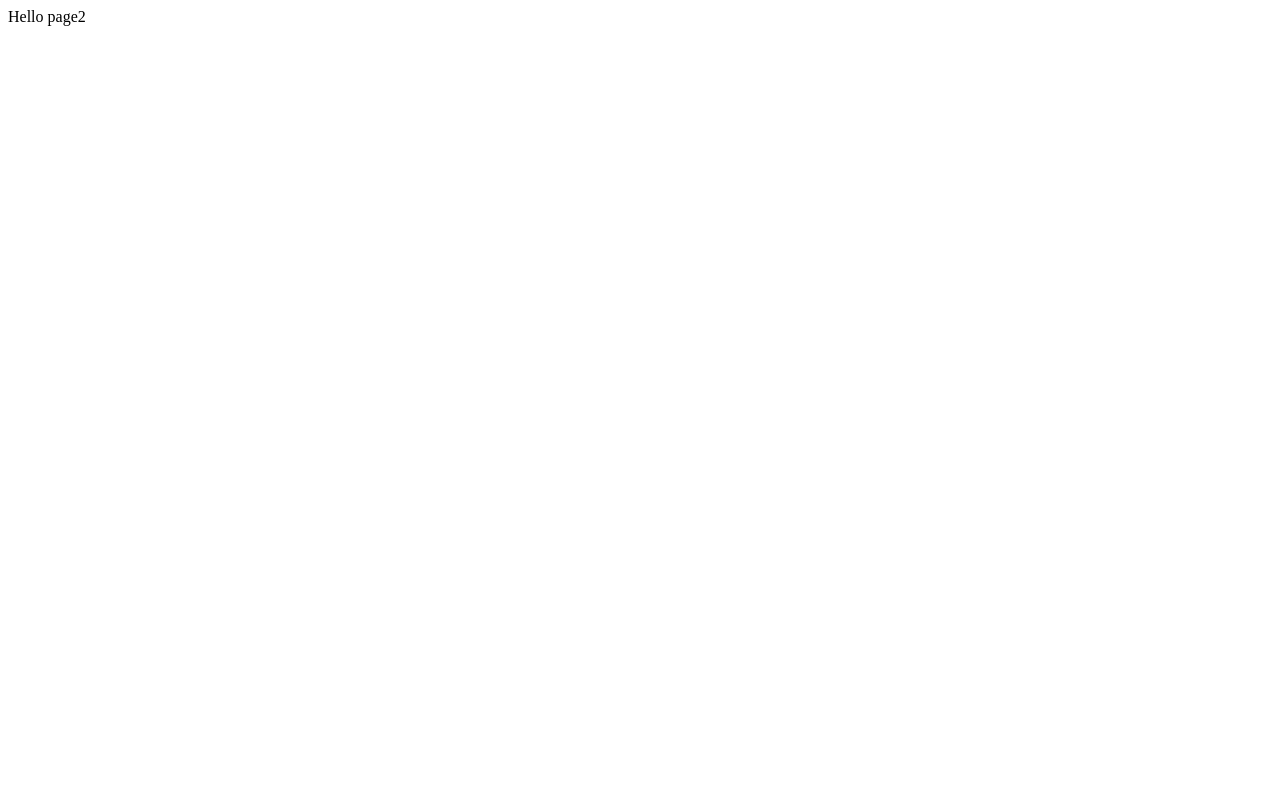
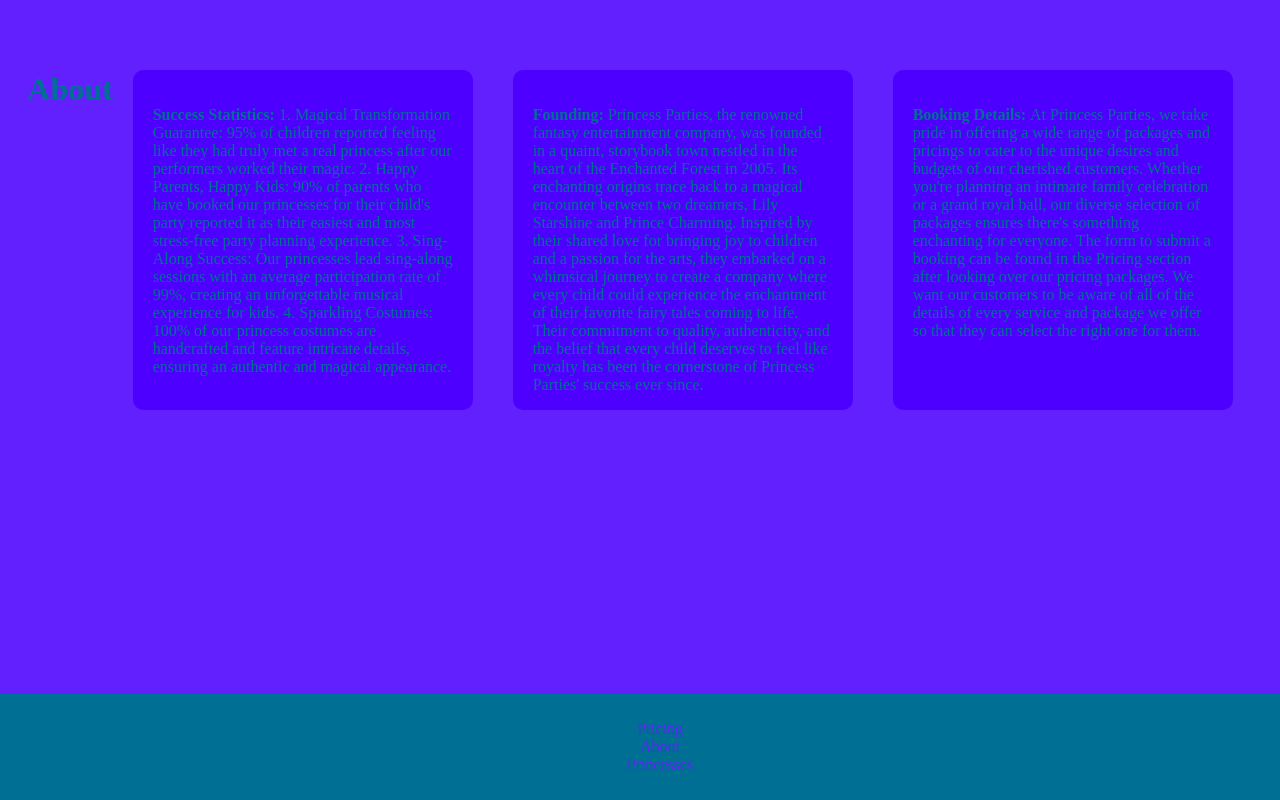
Before and after one commit to kpunsalan8/kpunsalan8.github.io, a plain HTML site: page page2.html in a window 1280 px wide. Drawn offline with Linux system fonts and the light colour scheme.

Commit message:
Update page2.html Make About page

```diff
--- a/page2.html
+++ b/page2.html
@@ -1 +1,104 @@
-Hello page2
+<!DOCTYPE html>
+<html>
+<head>
+    <title>Princess Parties</title>
+    <style>
+        body {
+            margin: 0;
+            padding: 0;
+            display: flex;
+            flex-direction: column;
+            align-items: center;
+            text-align: center;
+            background-color: #6320ff;
+            color: #006f94;
+        }
+
+        nav ul {
+            list-style-type: none;
+            padding: 0;
+            margin: 0;
+        }
+
+        nav ul li {
+            display: inline;
+            margin: 0 10px;
+        }
+
+        main {
+            margin-top: 50px;
+            display: flex;
+            flex-wrap: wrap;
+            justify-content: center;
+        }
+
+        .box {
+            width: 300px;
+            height: 300px;
+            background-color: #4d00ff;
+            margin: 20px;
+            padding: 20px;
+            border-radius: 10px;
+            text-align: left;
+        }
+
+        footer {
+            position: absolute;
+            bottom: 0;
+            width: 100%;
+            background-color: #006f94;
+            padding: 10px 0;
+        }
+
+        footer a {
+            color: #6320ff;
+            text-decoration: none;
+            margin: 0 10px;
+        }
+    </style>
+</head>
+<body>
+
+    <main>
+        <h1 style="color: #006f94;">About</h1>
+
+        <div class="box">
+            <p><strong>Success Statistics:</strong>  1. Magical Transformation Guarantee: 95%
+                of children reported feeling like they had truly met a real
+                princess after our performers worked their magic. 2. Happy Parents, Happy Kids: 90% of
+                parents who have booked our princesses for their child's party reported it as
+                their easiest and most stress-free party planning experience. 3. Sing-Along Success: Our princesses
+                lead sing-along sessions with an average participation rate of 99%,
+                creating an unforgettable musical experience for kids. 4. Sparkling Costumes: 100% of our princess
+                costumes are handcrafted and feature intricate details, ensuring an authentic and
+                magical appearance.
+            </p>
+        </div>
+
+        <div class="box">
+            <p><strong>Founding: </strong> Princess Parties, the renowned fantasy entertainment company, was founded in a quaint, storybook town nestled in the heart of the Enchanted Forest in 2005.
+                Its enchanting origins trace back to a magical encounter between two dreamers, Lily Starshine and Prince Charming.
+                Inspired by their shared love for bringing joy to children and a passion for the arts, they embarked on a whimsical journey
+                to create a company where every child could experience the enchantment of their favorite fairy tales coming to life.
+                Their commitment to quality, authenticity, and the belief that every child deserves to feel like royalty has been the
+                cornerstone of Princess Parties' success ever since.</p>
+        </div>
+
+        <div class="box">
+            <p><strong>Booking Details: </strong>At Princess Parties, we take pride in offering a wide range of packages and pricings to cater to the unique desires and budgets of
+                our cherished customers. Whether you're planning an intimate family celebration or a grand royal ball, our diverse selection of packages ensures there's something enchanting
+                for everyone. The form to submit a booking can be found in the Pricing section after looking over our pricing packages.
+            We want our customers to be aware of all of the details of every service and package we offer so that they can select the right one for them.
+            </p>
+        </div>
+    </main>
+
+    <footer>
+        <ul>
+            <li><a href="page1.html">Pricing</a></li>
+            <li><a href="page2.html">About</a></li>
+            <li><a href="page3.html">Princesses</a></li>
+        </ul>
+    </footer>
+</body>
+</html>
```
